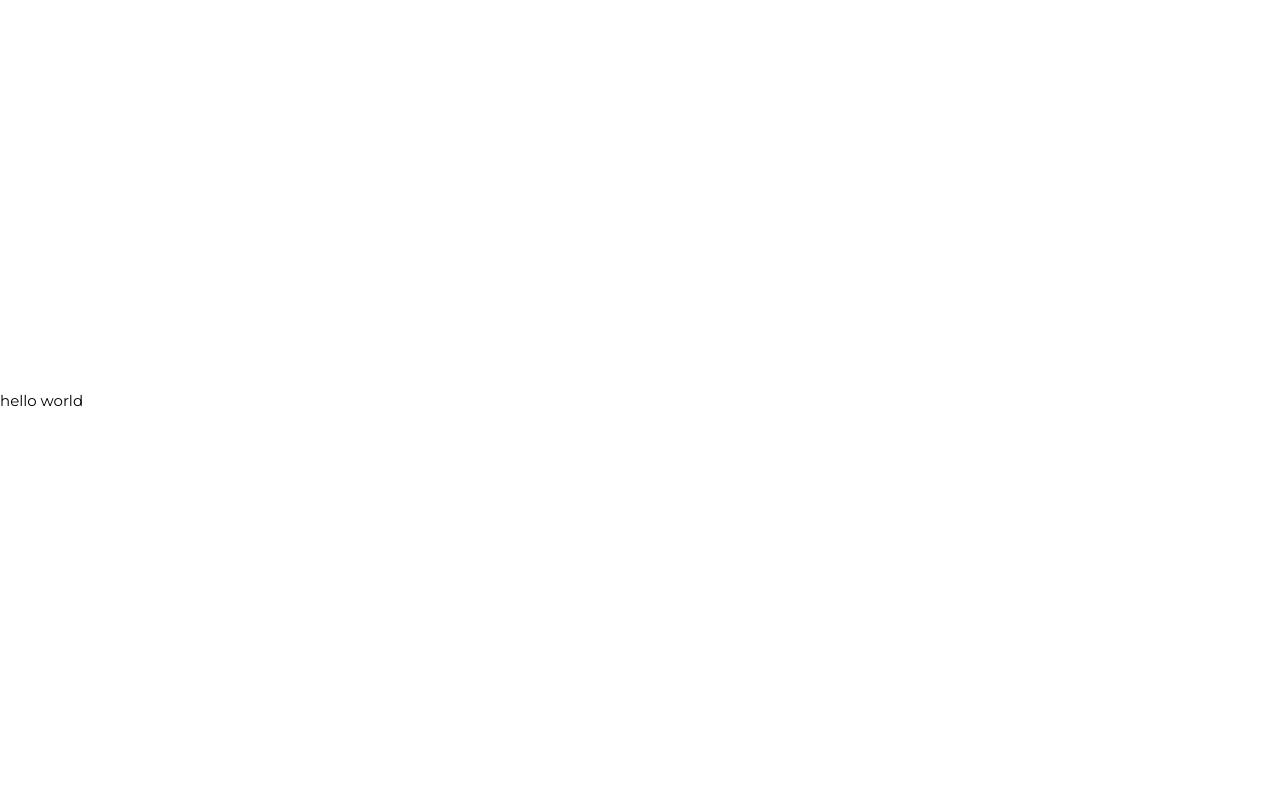
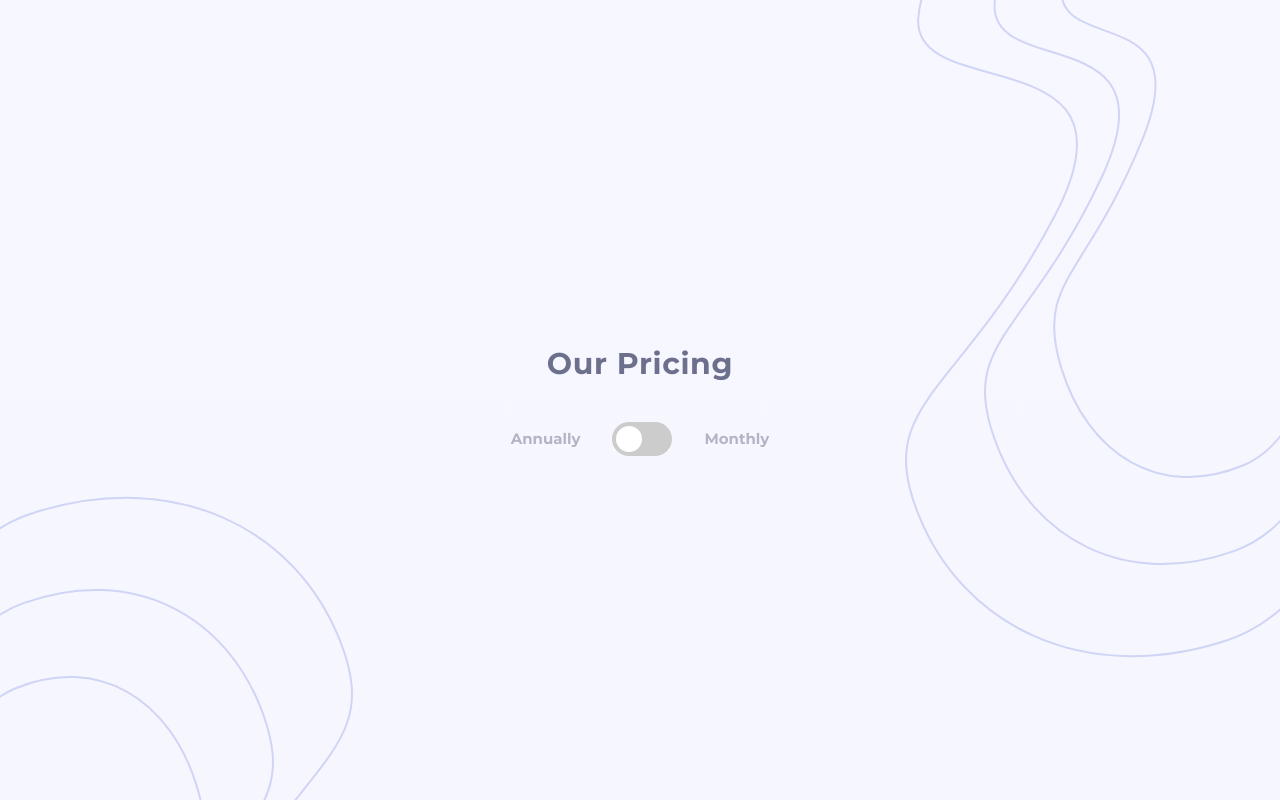
Before and after one commit to ryancodes116/pricing-component, a Vue app: page / in a window 1280 px wide. Built offline with nearby package versions, Linux system fonts and the light colour scheme.

Commit message:
add mobile header section

```diff
--- a/src/App.vue
+++ b/src/App.vue
@@ -1,11 +1,19 @@
 <template>
-  <div id="app">hello world</div>
+  <div id="app">
+    <img src="@/assets/images/bg-top.svg" class="bg-top" />
+    <Header />
+    <img src="@/assets/images/bg-bottom.svg" class="bg-bottom" />
+  </div>
 </template>
 
 <script>
+import Header from "@/components/Header.vue";
+
 export default {
   name: "App",
-  components: {}
+  components: {
+    Header
+  }
 };
 </script>
 
@@ -16,12 +24,52 @@ export default {
   box-sizing: border-box;
 }
 
+img {
+  max-width: 100%;
+}
+
 #app {
+  position: relative;
+  overflow: hidden;
   font-family: "Montserrat", sans-serif;
   font-size: 15px;
+  background-image: linear-gradient(#f7f7ff, #f6f6ff);
   display: flex;
   flex-direction: column;
   justify-content: center;
   min-height: 100vh;
 }
+
+.container {
+  width: 90%;
+  margin: 0 auto;
+}
+
+.bg-top,
+.bg-bottom {
+  position: absolute;
+}
+
+.bg-top {
+  top: -1rem;
+  right: -13rem;
+}
+
+.bg-bottom {
+  display: none;
+}
+
+/* Media Queries */
+@media (min-width: 990px) {
+  .bg-top {
+    top: 0;
+    right: 0;
+  }
+
+  .bg-bottom {
+    display: block;
+    bottom: 0;
+    left: 0;
+  }
+}
 </style>
--- /dev/null
+++ b/src/components/Header.vue
@@ -0,0 +1,108 @@
+<template>
+  <div class="header container">
+    <h1 class="title">Our Pricing</h1>
+    <div class="toggleWrapper">
+      <p class="annually">Annually</p>
+      <!-- Toggle Button -->
+      <label class="switch">
+        <input type="checkbox" />
+        <span class="slider round"></span>
+      </label>
+      <p class="monthly">Monthly</p>
+    </div>
+  </div>
+</template>
+
+<script>
+export default {
+  name: "Header"
+};
+</script>
+
+<style>
+.header {
+  z-index: 1;
+  text-align: center;
+}
+
+.title {
+  color: hsl(233, 13%, 49%);
+  letter-spacing: 0.04rem;
+  margin-bottom: 2.5rem;
+}
+
+.toggleWrapper {
+  display: flex;
+  justify-content: center;
+  align-items: center;
+}
+
+.toggleWrapper p {
+  color: hsl(234, 14%, 74%);
+  font-weight: 700;
+}
+
+/* The switch - the box around the slider */
+.switch {
+  position: relative;
+  display: inline-block;
+  width: 60px;
+  height: 34px;
+  margin: 0 2rem;
+}
+
+/* Hide default HTML checkbox */
+.switch input {
+  opacity: 0;
+  width: 0;
+  height: 0;
+}
+
+/* The slider */
+.slider {
+  position: absolute;
+  cursor: pointer;
+  top: 0;
+  left: 0;
+  right: 0;
+  bottom: 0;
+  background-color: #ccc;
+  -webkit-transition: 0.4s;
+  transition: 0.4s;
+}
+
+.slider:before {
+  position: absolute;
+  content: "";
+  height: 26px;
+  width: 26px;
+  left: 4px;
+  bottom: 4px;
+  background-color: white;
+  -webkit-transition: 0.4s;
+  transition: 0.4s;
+}
+
+input:checked + .slider {
+  background-image: linear-gradient(hsl(236, 72%, 79%), hsl(237, 63%, 64%));
+}
+
+input:focus + .slider {
+  box-shadow: 0 0 1px #2196f3;
+}
+
+input:checked + .slider:before {
+  -webkit-transform: translateX(26px);
+  -ms-transform: translateX(26px);
+  transform: translateX(26px);
+}
+
+/* Rounded sliders */
+.slider.round {
+  border-radius: 34px;
+}
+
+.slider.round:before {
+  border-radius: 50%;
+}
+</style>
```
Also changed, not shown: src/components/HelloWorld.vue (deleted, +0 -58 lines).
